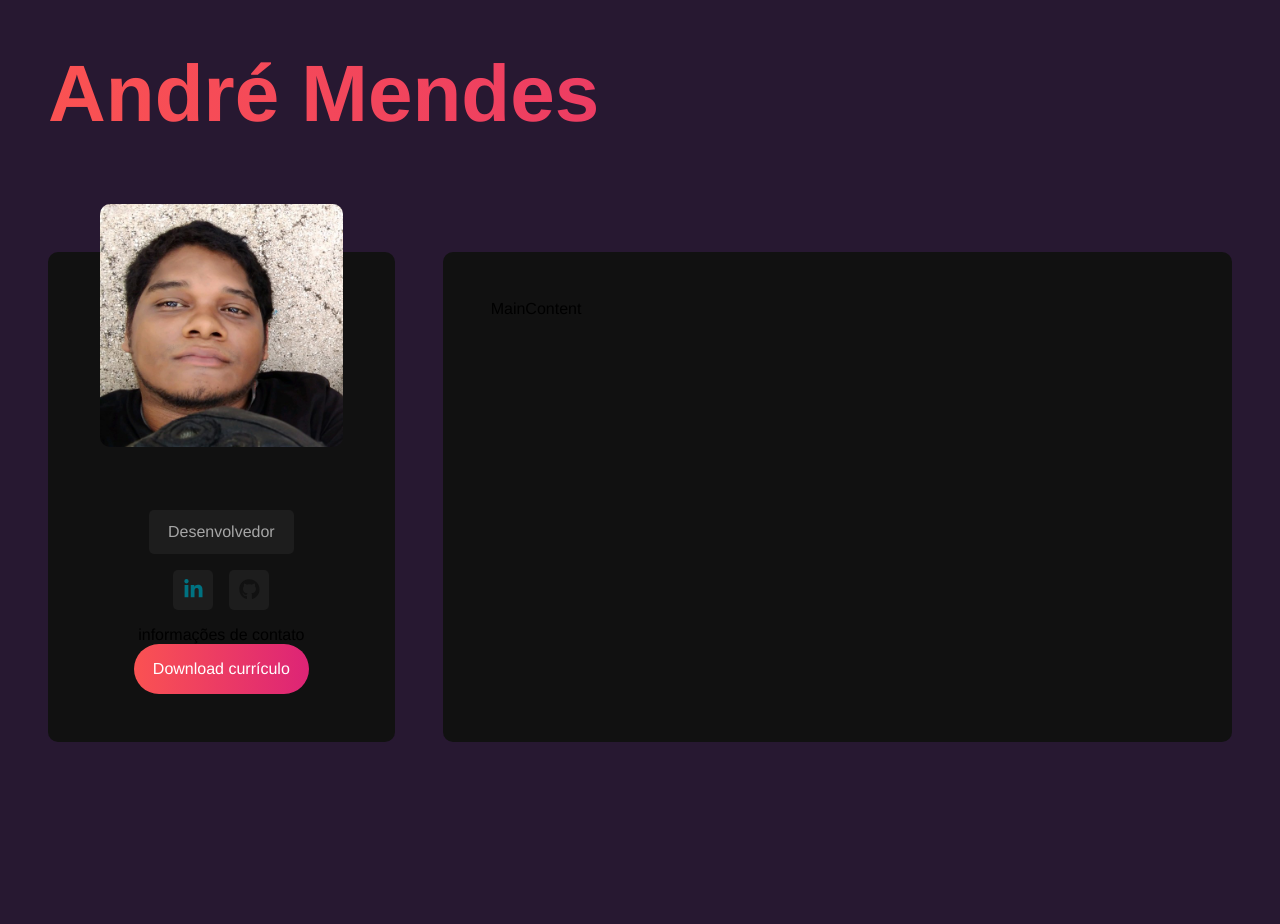
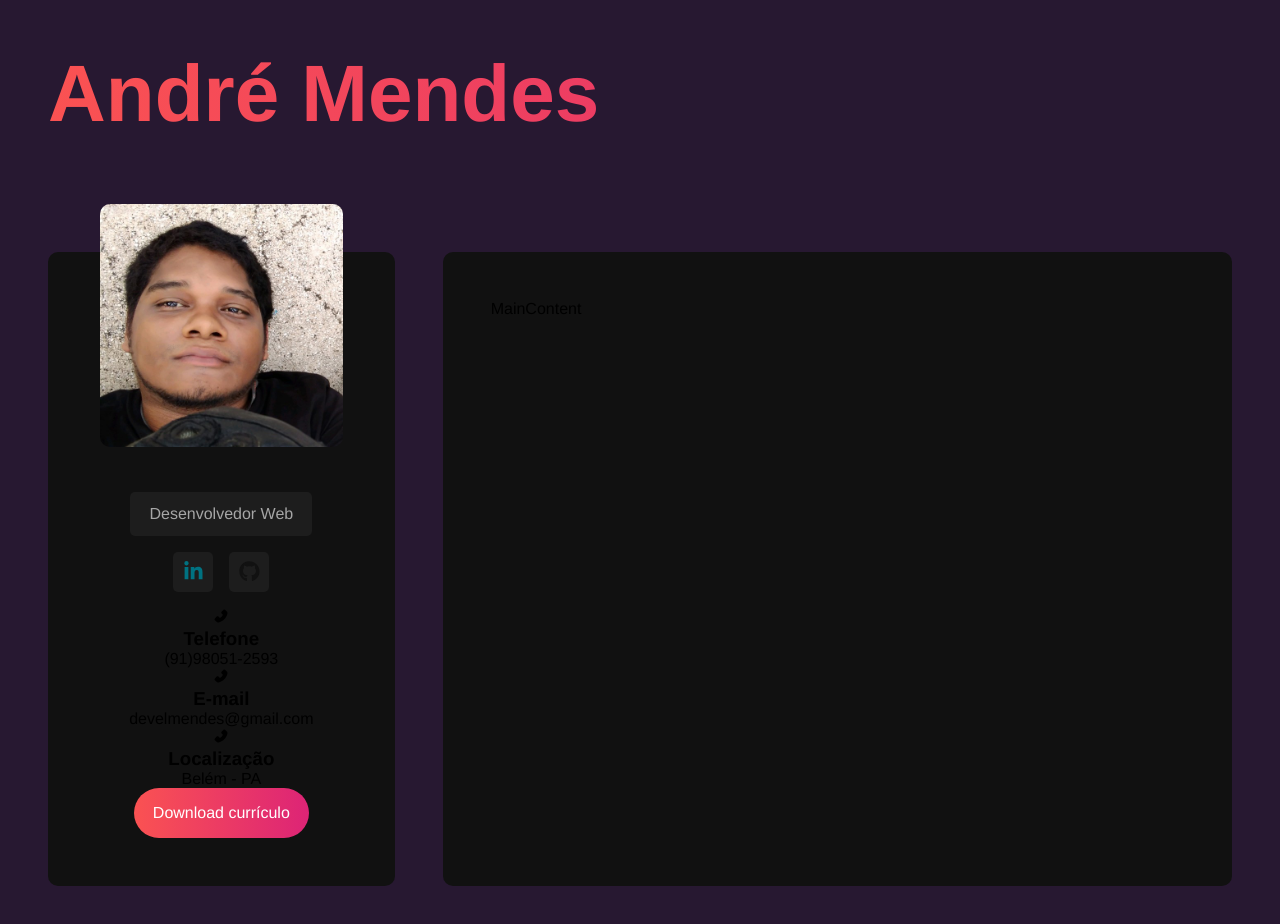
Before and after one commit to devisceral/portfolio-react-sass, a React (Vite) app: page / in a window 1280 px wide. Shown: the top 924 px of the page. Before the commit the page ends 800 px from the top, so only its background shows below. Built offline with nearby package versions, Linux system fonts and the light colour scheme.

Commit message:
information container

```diff
--- /dev/null
+++ b/src/components/InformationContainer.jsx
@@ -0,0 +1,39 @@
+import {AiFillPhone, AiOutlineMail, AiFillEnvironment } from "react-icons/ai";
+
+import '../styles/components/informationcontainer.sass';
+
+const InformationContainer = () => {
+  return (
+    <section id="information">
+
+      <div className="info-card">
+        <AiFillPhone id="phone-icon" />
+        <div>
+          <h3>Telefone</h3>
+          <p>(91)98051-2593</p>
+        </div>
+      </div>
+
+      <div className="info-card">
+        <AiFillPhone id="email-icon" />
+        <div>
+          <h3>E-mail</h3>
+          <p>develmendes@gmail.com</p>
+        </div>
+      </div>
+
+      <div className="info-card">
+        <AiFillPhone id="pin-icon" />
+        <div>
+          <h3>Localização</h3>
+          <p>Belém - PA</p>
+        </div>
+      </div>
+
+    </section>
+  )
+}
+
+
+
+export default InformationContainer
--- a/src/components/Sidebar.jsx
+++ b/src/components/Sidebar.jsx
@@ -1,18 +1,19 @@
 
 import SocialNetworks from "./SocialNetworks"
+import InformationContainer from "./InformationContainer"
 
 import Avatar from "../img/andremendes.jpg"
 
 import "../styles/components/sidebar.sass"
 
+
 const Sidebar = () => {
   return (
     <aside id="sidebar">
       <img src={Avatar} alt="André Mendes" />
-      <p>Imagem</p>
-      <p className="title">Desenvolvedor</p>
+      <p className="title">Desenvolvedor Web</p>
       <SocialNetworks />
-      <p>informações de contato</p>
+      <InformationContainer />
       <a href="" className="btn">Download currículo</a>
     </aside>
   )
```
Also changed, not shown: src/styles/components/informationcontainer.sass (added).
